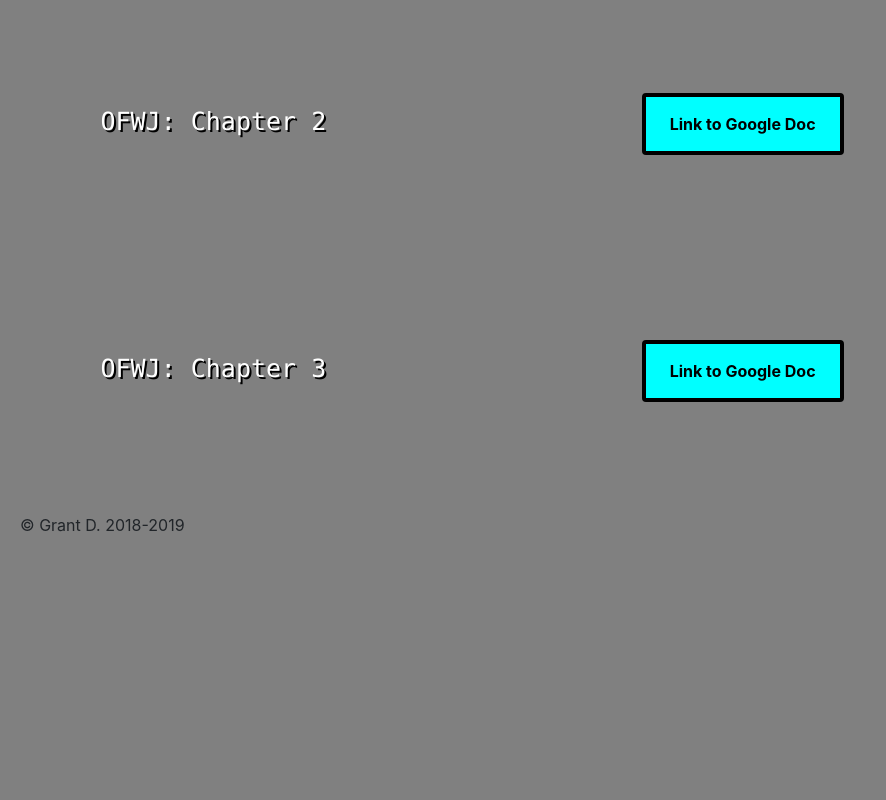
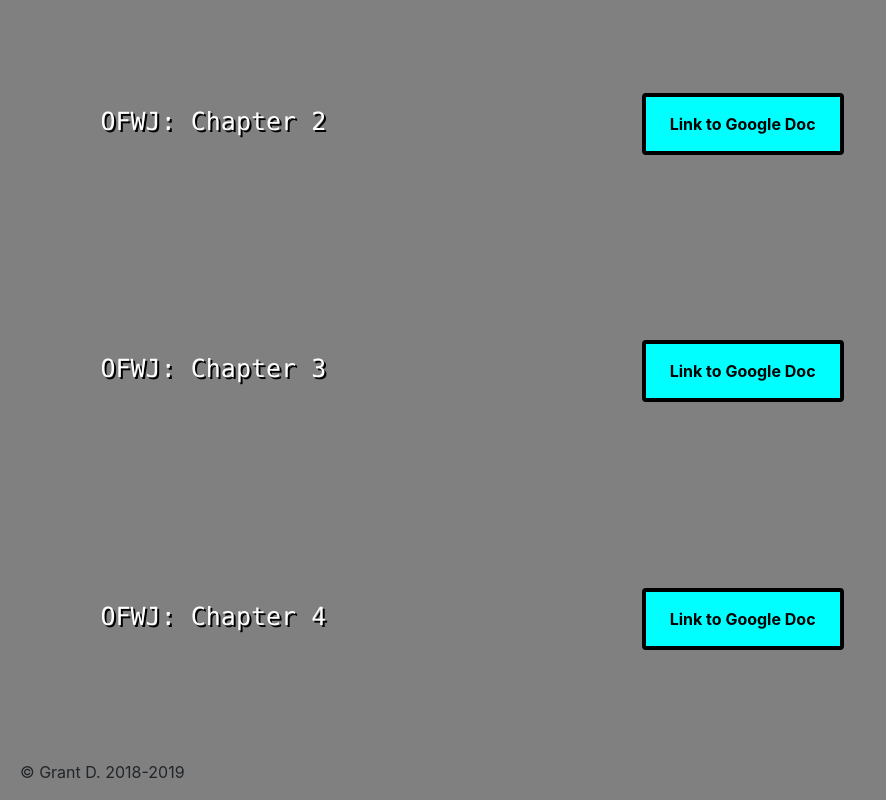
Before and after one commit to GrantDusk/GrantDusk161, a plain HTML site: page questionspage.html in a window 1280 px wide. Shown: the part 382-1182 px from the top of the page, without its empty margins (0-886 px from the left). Before the commit the page ends 935 px from the top, so only its background shows below. Drawn offline with nearby package versions, Linux system fonts and the light colour scheme.

Commit message:
Update questionspage.html

```diff
--- a/questionspage.html
+++ b/questionspage.html
@@ -84,6 +84,15 @@
                 <div class="col-md-4">
                     <a href="https://docs.google.com/document/d/1JHvFmCCSoTvbR77GQOb60VtDlhn29BlIghNdKey3Dfk/edit?usp=sharing"><button class="btn doc"><strong>Link to Google Doc</strong></button></a>
                 </div>
+	     </div>
+
+		<div class="row">
+                <div class="col-md-4">
+                    <p class="questionsbold" id="objects3">OFWJ: Chapter 4</p>
+                </div>
+                <div class="col-md-4">
+                    <a href="https://docs.google.com/document/d/1YPTzmTIsr-QngwOOhuu2NBmIlG4XOCU9T_YPXSjQH4c/edit?usp=sharing"><button class="btn doc"><strong>Link to Google Doc</strong></button></a>
+                </div>
             </div>
     </main>
 
```
